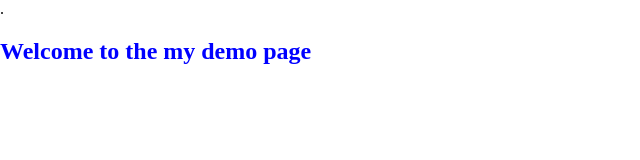
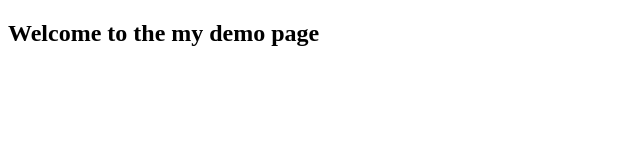
Before and after one commit to zsociety/z-generation, a plain HTML site: page Web/index.html in a window 1280 px wide. Shown: the whole page, without its empty margins (0-640 px from the left). Drawn offline with Linux system fonts and the light colour scheme.

Commit message:
Revert "New v.1.0"
This reverts commit 107fb3dcdecc2d48f04336d55215398d1b9276d6.

```diff
--- a/Web/css/main.css
+++ b/Web/css/main.css
@@ -2,7 +2,3 @@ body {
     margin: 0 auto;
     padding: 0;
 }
-
-h1 {
-    color: blue;
-}
--- a/Web/index.html
+++ b/Web/index.html
@@ -4,8 +4,7 @@
 <title>Demo Page</title>
 
 <head>
-    <!-- Load CSS styles -->
-    <link rel="stylesheet" type="text/css" href="./css/main.css">.
+
 </head>
 
 <body>
```
